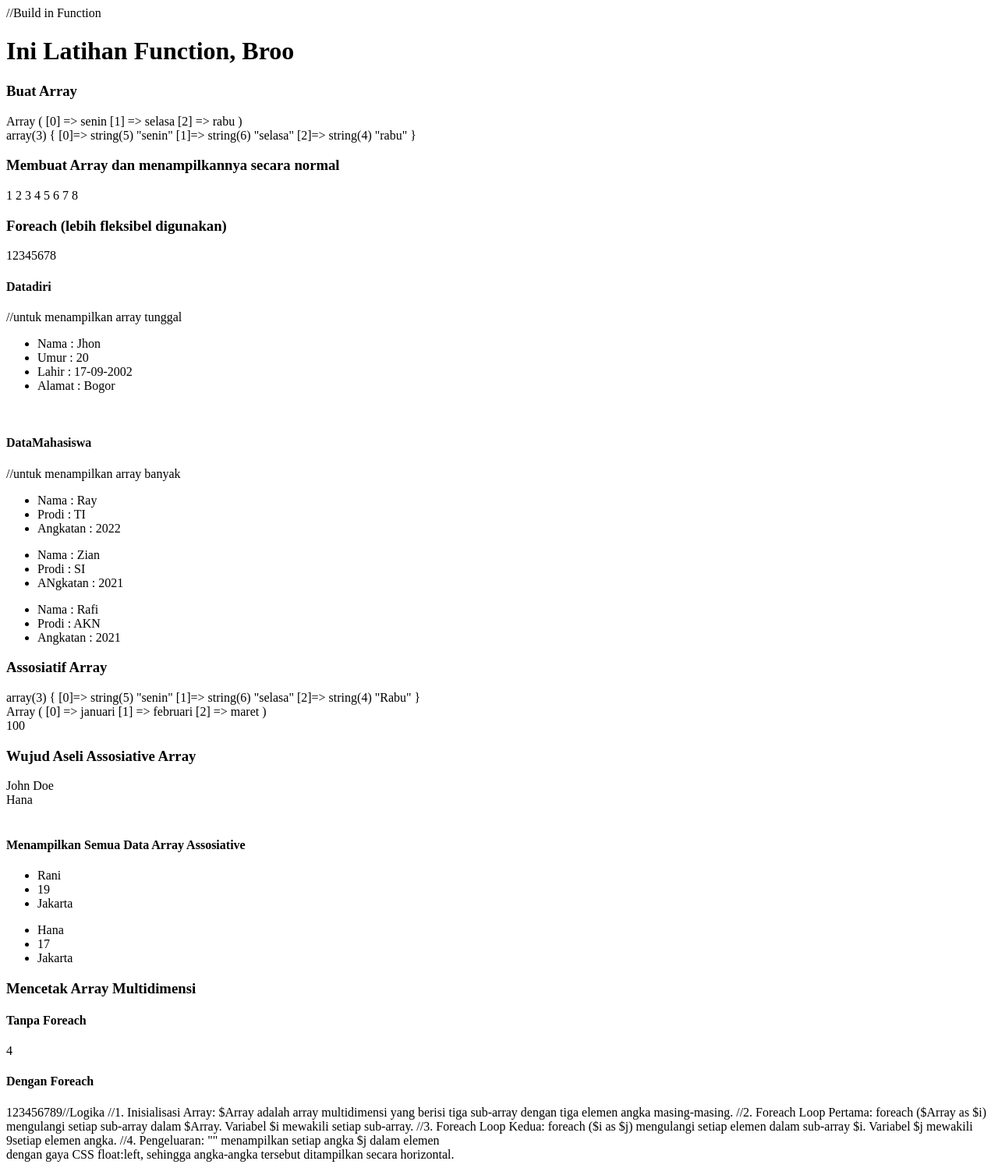
After one commit to rizki-nur/Latihan_Inventory, a PHP site: the page made by latihan_function&array.php in a window 1280 px wide. The commit adds this page. Shown: the whole page at 78% size. Run offline with PHP 8.4, Linux system fonts and the light colour scheme.

Commit message:
latihan inventory

```diff
--- a/input.php
+++ b/input.php
@@ -1,5 +1,5 @@
 <?php
-$conn = new mysqli("localhost", "root", "1234", "inventory_db");
+$conn = new mysqli("localhost", "root", "", "inventory_db");
 
 if ($_SERVER["REQUEST_METHOD"] == "POST") {
     $product_code = $_POST['product_code'];
--- /dev/null
+++ b/latihan_function&array.php
@@ -0,0 +1,156 @@
+//Build in Function
+<?php
+
+//mengirim parameter berupa variable $nama 👇
+function salam($nama = "Rizki"){ // variable &nama diberi isian default "Rizki"
+    return "Ini Latihan Function, $nama";
+}
+
+?>
+
+<!DOCTYPE html>
+<html lang="en">
+<head>
+    <meta charset="UTF-8">
+    <meta name="viewport" content="width=device-width, initial-scale=1.0">
+    <title>Latihan Function</title>
+</head>
+<br>
+    <h1><?= salam("Broo"); ?></h1>
+
+    <h3>Buat Array</h3>
+    <?php
+    $hari = ["senin", "selasa", "rabu"];
+    print_r($hari); //menampilkan array cara 1
+    echo "<br>";
+    var_dump($hari); //menampilkan array cara 2
+    echo "<br>";
+    ?>
+
+    <h3>Membuat Array dan menampilkannya secara normal</h3>
+    <?php $angka = [1,2,3,4,5,6,7,8]; ?>
+    <?php for($i = 0; $i < count($angka); $i++) : ?>
+        <?= "$angka[$i]" ?>
+    <?php endfor; ?>
+
+    <h3>Foreach (lebih fleksibel digunakan)</h3>
+    <?php foreach ($angka as $a) : ?>
+        <div style="float:left"><?php echo $a; ?></div>
+    <?php endforeach; ?>
+    <br>
+
+    <h4>Datadiri</h4>
+    <?php $datadiri = ["Nama : Jhon", "Umur : 20", "Lahir : 17-09-2002", "Alamat : Bogor"]?>
+    //untuk menampilkan array tunggal
+    <ul>
+        <?php foreach ($datadiri as $data) : ?>
+            <li><?php echo $data; ?></li>
+        <?php endforeach; ?>
+    </ul>
+    <br>
+
+    <h4>DataMahasiswa</h4>
+    <?php $data_mahasiswa = [
+        [
+            "Nama : Ray",
+            "Prodi : TI",
+            "Angkatan : 2022"
+        ],
+        [
+            "Nama : Zian",
+            "Prodi : SI",
+            "ANgkatan : 2021"
+        ],
+        [
+            "Nama : Rafi",
+            "Prodi : AKN",
+            "Angkatan : 2021"
+        ]
+    ]?>
+    //untuk menampilkan array banyak
+    <?php foreach ($data_mahasiswa as $mhs) : ?>
+        <ul>
+            <li><?= $mhs[0]; ?></li>
+            <li><?= $mhs[1]; ?></li>
+            <li><?= $mhs[2]; ?></li>
+        </ul>
+    <?php endforeach; ?>
+
+    <h3>Assosiatif Array</h3>
+    <?php
+    $hari = array("senin", "selasa", "Rabu");
+    $bulan = ["januari", "februari", "maret"];
+    $arr = [100, "string", true];
+    //menampilkan array versi debugging
+    var_dump($hari);
+    echo "<br>";
+    print_r($bulan);
+    echo "<br>";
+    //menampilkan sati elemen pada array
+    echo $arr[0];
+    ?>
+
+    <h3>Wujud Aseli Assosiative Array</h3>
+    <?php
+    //definisinya sama seperti array nummerik, kecuali
+    //key-nya adalah string yang dibuat sendiri :
+    $dataArr = [
+        "nama" => "John Doe",
+        "umur" => "21",
+        "alamat" => "bogor"
+    ];
+    //menampilkan data ArrayAssosiative
+    echo $dataArr["nama"]; //John Doe
+    echo "<br>";
+    //menampilkan data yang banyak / multidimensi
+    $arrMulti = [
+        [
+            "nama" => "Rani",
+            "umur" => "19",
+            "alamat" => "Jakarta"
+        ],
+        [
+            "nama" => "Hana",
+            "umur" => "17",
+            "alamat" => "Jakarta"
+        ]
+    ];
+    //menampilkan data Array Assosiative Multidimensi
+    echo $arrMulti[1]["nama"]; //cetak sub-array ke 1 index nama (Hana)
+    echo "<br>";
+    echo "<br>";
+
+    ?>
+
+    <h4>Menampilkan Semua Data Array Assosiative</h4>
+    <?php foreach ($arrMulti as $arrMlt) : ?>
+        <ul>
+            <li> <?= $arrMlt["nama"] ?> </li>
+            <li> <?= $arrMlt["umur"] ?> </li>
+            <li> <?= $arrMlt["alamat"] ?> </li>
+        </ul>
+    <?php endforeach; ?>
+
+    <h3>Mencetak Array Multidimensi</h3>
+    <h4>Tanpa Foreach</h4>
+    <?php
+    $Array = [[1,2,3],[4,5,6],[7,8,9]];
+    //mengambil nilai array
+    echo $Array[1][0]; //menampilkan kolom ke 2 index ke 1
+    ?>
+
+    <h4>Dengan Foreach</h4>
+    <?php foreach ($Array as $i) : ?>
+        <?php foreach ($i as $j) : ?>
+            <div style="float:left"> <?= $j; ?> </div>
+        <?php endforeach; ?>
+    <?php endforeach; ?>
+    //Logika
+    //1. Inisialisasi Array: $Array adalah array multidimensi yang berisi tiga sub-array dengan tiga elemen angka masing-masing.
+    //2. Foreach Loop Pertama: foreach ($Array as $i) mengulangi setiap sub-array dalam $Array. Variabel $i mewakili setiap sub-array.
+    //3. Foreach Loop Kedua: foreach ($i as $j) mengulangi setiap elemen dalam sub-array $i. Variabel $j mewakili setiap elemen angka.
+    //4. Pengeluaran: "<div style="float:left"><?= $j ?></div>" menampilkan setiap angka $j dalam elemen <div> dengan gaya CSS float:left, sehingga angka-angka tersebut ditampilkan secara horizontal.
+
+
+</body>
+</html>
--- a/list_produk.php
+++ b/list_produk.php
@@ -1,5 +1,5 @@
 <?php
-$conn = new mysqli("localhost", "root", "1234", "inventory_db");
+$conn = new mysqli("localhost", "root", "", "inventory_db");
 
 $query = "SELECT * FROM products";
 $result = $conn->query($query);
--- a/login.php
+++ b/login.php
@@ -1,6 +1,6 @@
 <?php
 session_start();
-$conn = new mysqli("localhost", "root", "1234", "inventory_db");
+$conn = new mysqli("localhost", "root", "", "inventory_db");
 
 if ($_SERVER["REQUEST_METHOD"] == "POST") {
     $username = $_POST['username'];
--- a/quantity.php
+++ b/quantity.php
@@ -1,5 +1,5 @@
 <?php
-$conn = new mysqli("localhost", "root", "1234", "inventory_db");
+$conn = new mysqli("localhost", "root", "", "inventory_db");
 
 if ($_SERVER["REQUEST_METHOD"] == "POST") {
     $product_code = $_POST['product_code'];
```
Also changed, not shown: dataMahasiswa_get.php (added, +41 -0 lines), functionUntukPhpMySql.php (added, +34 -0 lines), hapusData.php (added, +31 -0 lines), latihan.php (added, +52 -0 lines), latihan_get-post.php (added, +50 -0 lines), latihan_php&mysql.php (added, +90 -0 lines), tambahData.php (added, +97 -0 lines).
